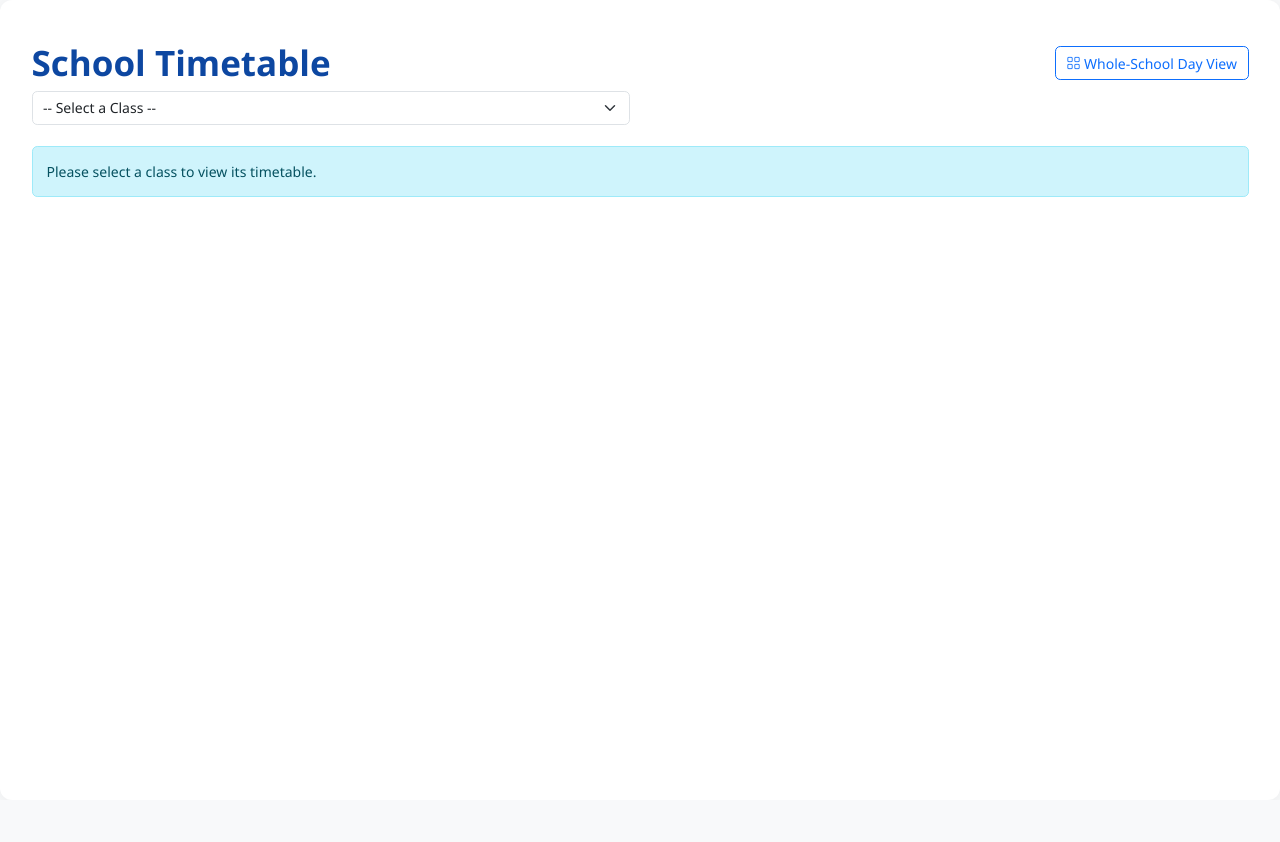
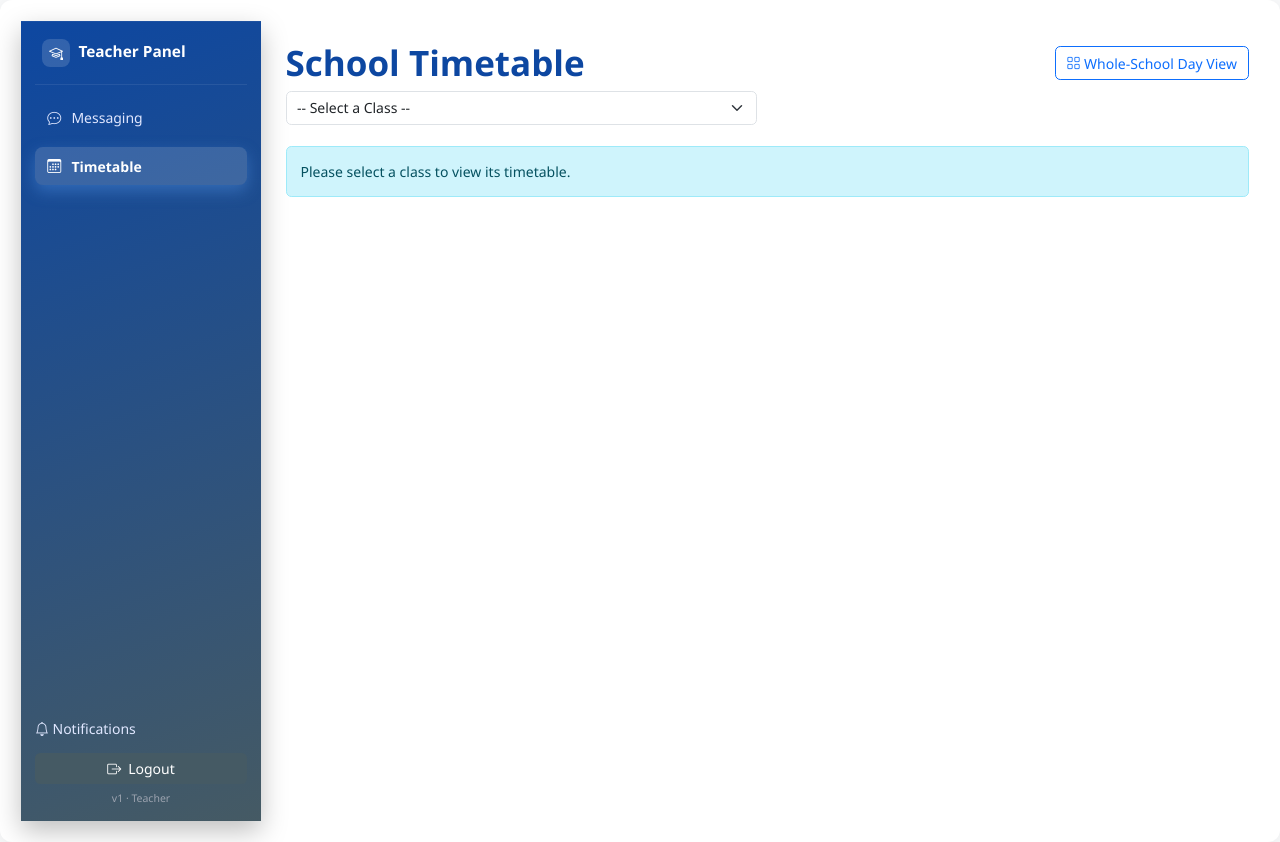
Before and after one commit to ghost237-sys/School_management_system, a Django app: page /timetable/ in a window 1280 px wide. Before the commit the page ends 197 px from the top, so only its background shows below. Run offline with Django 4.2, Linux system fonts and the light colour scheme; the visitor is signed in with stand-in values (Sample User, id 1); data comes from the database, SQL or seed files in the repository; data that the repository does not hold is empty; some libraries are stand-ins or nearby versions.

Commit message:
Teachers Dasboard Messaging Feature

```diff
--- a/core/templates/dashboards/teacher_sidebar.html
+++ b/core/templates/dashboards/teacher_sidebar.html
@@ -1,57 +1,124 @@
 {# Teacher Sidebar Navigation - Bootstrap Vertical Pills #}
-<nav class="sidebar-custom p-3 d-flex flex-column justify-content-between" style="width: 220px; min-height: 100vh; background: var(--sidebar-gradient); color: #fff;">
-    <h4 class="mb-4" style="font-size:1.3rem;">Teacher Panel</h4>
+<style>
+  /* Scoped styles for teacher sidebar */
+  .sidebar-custom {
+    width: 240px;
+    min-height: 100vh;
+    background: var(--sidebar-gradient, linear-gradient(180deg, #1f2937 0%, #0f172a 100%));
+    color: #e5e7eb;
+    backdrop-filter: saturate(120%) blur(6px);
+    box-shadow: 0 10px 25px rgba(0,0,0,0.25), inset 0 1px 0 rgba(255,255,255,0.05);
+  }
+  .sidebar-custom .brand {
+    display: flex; align-items: center; gap: .6rem;
+    padding: .25rem .5rem; border-radius: .5rem;
+  }
+  .sidebar-custom .brand .logo {
+    width: 28px; height: 28px; border-radius: 8px;
+    background: rgba(255,255,255,.15);
+    display: inline-flex; align-items: center; justify-content: center;
+    color: #fff;
+  }
+  .sidebar-custom .nav .nav-link {
+    color: #e5e7eb;
+    border-radius: .55rem;
+    padding: .6rem .75rem;
+    display: flex; align-items: center; gap: .6rem;
+    transition: background-color .2s ease, color .2s ease, transform .1s ease;
+  }
+  .sidebar-custom .nav .nav-link .sb-nav-link-icon { width: 1.25rem; display: inline-flex; justify-content: center; }
+  .sidebar-custom .nav .nav-link:hover { background: rgba(255,255,255,0.08); color: #fff; transform: translateX(2px); }
+  .sidebar-custom .nav .nav-link.active,
+  .sidebar-custom .nav .nav-link.active:hover {
+    color: #0b1220;
+    background: linear-gradient(135deg, #60a5fa 0%, #34d399 100%);
+    box-shadow: 0 6px 16px rgba(96,165,250,.35);
+  }
+  .sidebar-custom .section-label { color: #9ca3af; font-size: .75rem; letter-spacing: .06em; margin: .5rem 0 .25rem; text-transform: uppercase; }
+  .sidebar-custom .dropdown-menu-dark { background-color: #111827; border-color: rgba(255,255,255,.08); }
+  .sidebar-custom .dropdown-item { color: #e5e7eb; }
+  .sidebar-custom .dropdown-item:hover { background-color: rgba(255,255,255,.08); color: #fff; }
+  .sidebar-divider { height: 1px; background: rgba(255,255,255,0.08); margin: .5rem 0 1rem; }
+  .sidebar-custom .btn-secondary { background: rgba(255,255,255,0.12); border: none; }
+  .sidebar-custom .btn-secondary:hover { background: rgba(255,255,255,0.18); }
+  .sidebar-footnote { color: #9ca3af; font-size: .75rem; }
+</style>
+<nav class="sidebar-custom p-3 d-flex flex-column justify-content-between">
+    <div>
+        <div class="brand mb-3">
+            <span class="logo"><i class="bi bi-mortarboard"></i></span>
+            <h4 class="m-0" style="font-size:1.1rem;">Teacher Panel</h4>
+        </div>
+        <div class="sidebar-divider"></div>
+    </div>
     <ul class="nav nav-pills flex-column mb-auto">
+        {% if teacher %}
         <li class="nav-item mb-2">
-            <a class="nav-link text-white {% if request.resolver_match.url_name == 'teacher_dashboard' %}active{% endif %}" href="{% url 'teacher_dashboard' teacher_id=teacher.id %}">
-                <div class="sb-nav-link-icon"><i class="fas fa-tachometer-alt"></i></div>
+            <a class="nav-link {% if request.resolver_match.url_name == 'teacher_dashboard' %}active{% endif %}" href="{% url 'teacher_dashboard' teacher_id=teacher.id %}" {% if request.resolver_match.url_name == 'teacher_dashboard' %}aria-current="page"{% endif %}>
+                <div class="sb-nav-link-icon"><i class="bi bi-speedometer2"></i></div>
                 Dashboard
             </a>
         </li>
+        {% endif %}
         <li class="nav-item mb-2">
-            <a class="nav-link text-white {% if request.resolver_match.url_name == 'teacher_messaging' %}active{% endif %}" href="{% url 'teacher_messaging' %}">
+            <a class="nav-link {% if request.resolver_match.url_name == 'teacher_messaging' %}active{% endif %}" href="{% url 'teacher_messaging' %}" {% if request.resolver_match.url_name == 'teacher_messaging' %}aria-current="page"{% endif %}>
                 <div class="sb-nav-link-icon"><i class="bi bi-chat-dots"></i></div>
                 Messaging
             </a>
         </li>
+        {% if teacher %}
         <li class="nav-item mb-2">
-            <a class="nav-link text-white {% if request.resolver_match.url_name == 'gradebook' %}active{% endif %}" href="{% url 'gradebook' teacher_id=teacher.id %}">
+            <a class="nav-link {% if request.resolver_match.url_name == 'gradebook' %}active{% endif %}" href="{% url 'gradebook' teacher_id=teacher.id %}" {% if request.resolver_match.url_name == 'gradebook' %}aria-current="page"{% endif %}>
+                <div class="sb-nav-link-icon"><i class="bi bi-journal-check"></i></div>
                 Gradebook
             </a>
         </li>
+        {% endif %}
         <li class="nav-item mb-2">
-            <a class="nav-link text-white {% if request.resolver_match.url_name == 'timetable_view' %}active{% endif %}" href="{% url 'timetable_view' %}">
-                <div class="sb-nav-link-icon"><i class="fas fa-calendar-alt"></i></div>
+            <a class="nav-link {% if request.resolver_match.url_name == 'timetable_view' %}active{% endif %}" href="{% url 'timetable_view' %}" {% if request.resolver_match.url_name == 'timetable_view' %}aria-current="page"{% endif %}>
+                <div class="sb-nav-link-icon"><i class="bi bi-calendar3"></i></div>
                 Timetable
             </a>
         </li>
+        {% if teacher %}
         <li class="nav-item mb-2">
-            <a class="nav-link text-white {% if request.resolver_match.url_name in 'manage_grades,input_grades,exam_results' %}active{% endif %}" href="{% url 'manage_grades' teacher_id=teacher.id %}">
+            <a class="nav-link {% if request.resolver_match.url_name in 'manage_grades,input_grades,exam_results' %}active{% endif %}" href="{% url 'manage_grades' teacher_id=teacher.id %}" {% if request.resolver_match.url_name in 'manage_grades,input_grades,exam_results' %}aria-current="page"{% endif %}>
+                <div class="sb-nav-link-icon"><i class="bi bi-card-checklist"></i></div>
                 Exams
             </a>
         </li>
+        {% endif %}
+        {% if teacher %}
         <li class="nav-item mb-2">
-            <a class="nav-link text-white {% if request.resolver_match.url_name == 'upload_grades' %}active{% endif %}" href="{% url 'upload_grades' teacher_id=teacher.id %}">
+            <a class="nav-link {% if request.resolver_match.url_name == 'upload_grades' %}active{% endif %}" href="{% url 'upload_grades' teacher_id=teacher.id %}" {% if request.resolver_match.url_name == 'upload_grades' %}aria-current="page"{% endif %}>
+                <div class="sb-nav-link-icon"><i class="bi bi-upload"></i></div>
                 Upload Grades
             </a>
         </li>
+        {% endif %}
+        {% if teacher %}
         <li class="nav-item mb-2">
-            <a class="nav-link text-white {% if request.resolver_match.url_name == 'manage_attendance' %}active{% endif %}" href="{% url 'manage_attendance' teacher_id=teacher.id %}">
+            <a class="nav-link {% if request.resolver_match.url_name == 'manage_attendance' %}active{% endif %}" href="{% url 'manage_attendance' teacher_id=teacher.id %}" {% if request.resolver_match.url_name == 'manage_attendance' %}aria-current="page"{% endif %}>
+                <div class="sb-nav-link-icon"><i class="bi bi-clipboard-check"></i></div>
                 Attendance
             </a>
         </li>
+        {% endif %}
+        {% if teacher %}
         <li class="nav-item mb-2">
-            <a class="nav-link text-white {% if request.resolver_match.url_name == 'teacher_profile' %}active{% endif %}" href="{% url 'teacher_profile' teacher_id=teacher.id %}">
+            <a class="nav-link {% if request.resolver_match.url_name == 'teacher_profile' %}active{% endif %}" href="{% url 'teacher_profile' teacher_id=teacher.id %}" {% if request.resolver_match.url_name == 'teacher_profile' %}aria-current="page"{% endif %}>
+                <div class="sb-nav-link-icon"><i class="bi bi-person-circle"></i></div>
                 Profile
             </a>
         </li>
+        {% endif %}
     </ul>
     <div class="mt-auto">
         <div class="dropdown">
-            <a href="#" class="nav-link text-white d-flex align-items-center" id="notificationDropdown" data-bs-toggle="dropdown" aria-expanded="false">
-                <i class="bi bi-bell fs-5"></i>
-                <span class="badge rounded-pill bg-danger ms-2" id="notification-count" style="display: none;"></span>
-                <span class="ms-2">Notifications</span>
+            <a href="#" class="nav-link d-flex align-items-center" id="notificationDropdown" data-bs-toggle="dropdown" aria-expanded="false">
+                <div class="sb-nav-link-icon"><i class="bi bi-bell fs-6"></i></div>
+                <span class="badge rounded-pill bg-danger ms-1" id="notification-count" style="display: none;"></span>
+                <span class="ms-1">Notifications</span>
             </a>
             <ul class="dropdown-menu dropdown-menu-dark text-small shadow" aria-labelledby="notificationDropdown" id="notification-list" style="width: 280px;">
                 <li><a class="dropdown-item" href="#">No new notifications</a></li>
@@ -60,6 +127,7 @@
         <form method="post" action="{% url 'logout' %}" class="mt-3">
             {% csrf_token %}
             <button type="submit" class="btn btn-secondary w-100 d-flex align-items-center justify-content-center"><i class="bi bi-box-arrow-right me-2"></i> Logout</button>
+            <div class="text-center mt-2 sidebar-footnote">v1 · Teacher</div>
         </form>
     </div>
 </nav>
--- a/core/templates/timetable/timetable.html
+++ b/core/templates/timetable/timetable.html
@@ -48,6 +48,11 @@
     @page { margin: 1cm; }
 }
 </style>
+<div class="d-flex gap-3">
+  <div class="d-none d-md-block">
+    {% include 'dashboards/teacher_sidebar.html' %}
+  </div>
+  <div class="flex-grow-1">
 <div class="container-fluid">
     <div class="d-flex align-items-center justify-content-between mt-4 mb-2">
         <h1 class="mb-0">School Timetable</h1>
@@ -197,6 +202,8 @@
     </div>
     {% endif %}
 </div>
+  </div>
+</div>
 
 <script>
 document.addEventListener('DOMContentLoaded', function() {
--- a/core/views.py
+++ b/core/views.py
@@ -1197,7 +1197,45 @@ def delete_class(request, class_id):
 
 # Timetable View (placeholder for NoReverseMatch)
 def timetable_view(request):
-    return render(request, 'dashboards/timetable_placeholder.html')
+    teacher = None
+    if request.user.is_authenticated and hasattr(request.user, 'role') and request.user.role == 'teacher':
+        try:
+            teacher = Teacher.objects.get(user=request.user)
+        except Teacher.DoesNotExist:
+            teacher = None
+
+    # This view now primarily handles class-based timetables.
+    # It's kept simple, but we pass the teacher for the sidebar.
+    classes = Class.objects.all().order_by('level', 'name')
+    subjects = Subject.objects.all().order_by('name')
+    teachers = Teacher.objects.select_related('user').all().order_by('user__last_name')
+    periods = PeriodSlot.objects.all()
+    days = ['Monday', 'Tuesday', 'Wednesday', 'Thursday', 'Friday']
+
+    selected_class_id = request.GET.get('class_id')
+    selected_class = None
+    timetable_grid = {}
+
+    if selected_class_id:
+        selected_class = get_object_or_404(Class, id=selected_class_id)
+        # Build the grid for the selected class
+        entries = DefaultTimetable.objects.filter(class_group=selected_class).select_related('period', 'subject', 'teacher__user')
+        for entry in entries:
+            if entry.period.id not in timetable_grid:
+                timetable_grid[entry.period.id] = {}
+            timetable_grid[entry.period.id][entry.day] = entry
+
+    context = {
+        'teacher': teacher,
+        'classes': classes,
+        'selected_class': selected_class,
+        'subjects': subjects,
+        'teachers': teachers,
+        'periods': periods,
+        'days': days,
+        'timetable_grid': timetable_grid,
+    }
+    return render(request, 'timetable/timetable.html', context)
 
 # Admin Academic Years & Terms View
 from .models import AcademicYear, Term
```
Also changed, not shown: core/templates/timetable/school_timetable_day.html (+9 -13 lines).
